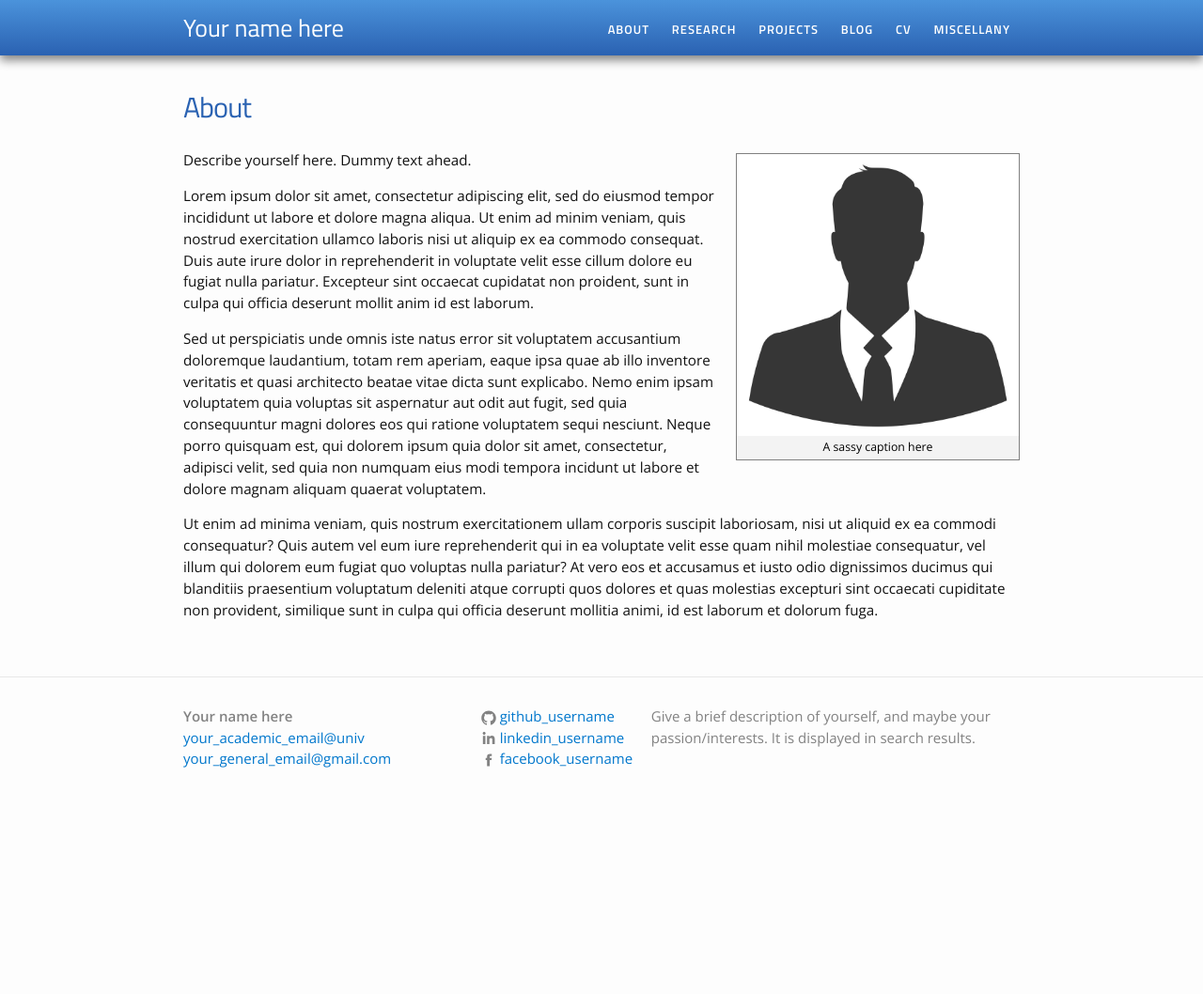
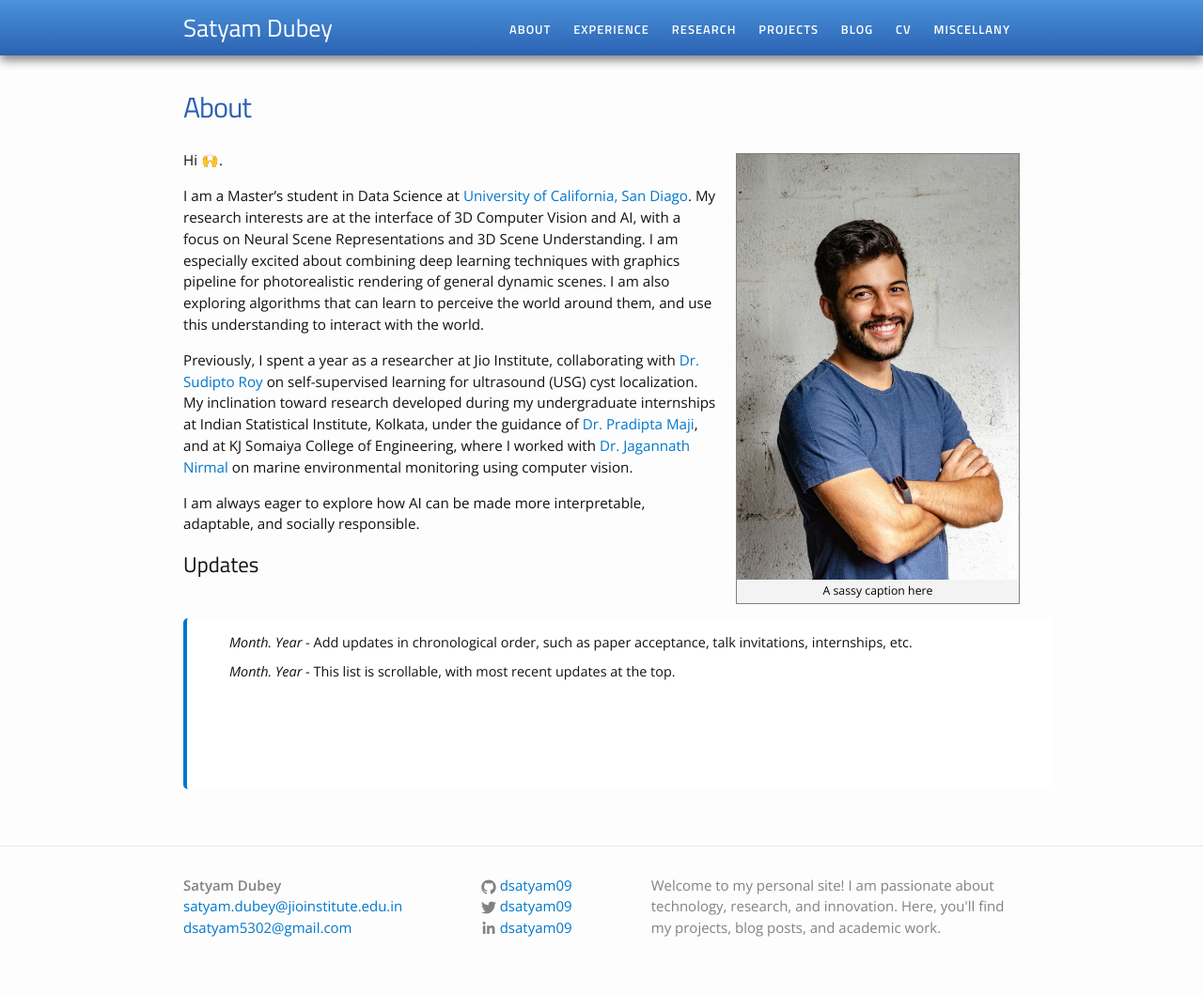
Before and after one commit to dsatyam09/dsatyam09.github.io, a Jekyll site: the page built from about.md, in a window 1280 px wide. Shown: the whole page at 94% size. Built offline with Jekyll 4.4.1, drawn with Linux system fonts in a browser that asks for light colours; before the commit the page ends 900 px from its top, so only the background shows below that.

Commit message:
updated about page

```diff
--- a/Gemfile
+++ b/Gemfile
@@ -6,3 +6,4 @@ gem "csv"
 gem "logger"
 gem "base64"
 gem "bigdecimal"
+gem "minima"
--- a/_config.yml
+++ b/_config.yml
@@ -1,20 +1,23 @@
 # Site settings
-title: Your name here
-general_email: your_general_email@gmail.com
-academic_email: your_academic_email@univ
+title: Satyam Dubey
+author: Satyam Dubey
+general_email: dsatyam5302@gmail.com
+academic_email: satyam.dubey@jioinstitute.edu.in
 
-description: > # this means to ignore newlines until "baseurl:"
-  Give a brief description of yourself, and maybe your passion/interests. It is displayed in search results.
+description: >
+  Welcome to my personal site! I am passionate about technology, research, and innovation.
+  Here, you'll find my projects, blog posts, and academic work.
 
-baseurl: "/academic-portfolio" # the subpath of your site, e.g. /blog/
+baseurl: "/dsatyam09"  # The subpath of your site, e.g., /blog/
+url: "https://ys1998.github.io"  # The base hostname & protocol for your site
 
-url: "https://ys1998.github.io" # the base hostname & protocol for your site
+# Social media links
+twitter_username: dsatyam09
+twitter_url: "https://twitter.com/dsatyam09"
+github_username: dsatyam09
+linkedin_username: dsatyam09  # Removed trailing slash for consistency
 
-# twitter_username: jekyllrb
-github_username: github_username
-linkedin_username: linkedin_username
-facebook_username: facebook_username
-# feel free to add other links here; you will have to add the SVG icon in _layouts/footer.html
+# Feel free to add other links here; add the corresponding SVG icon in _layouts/footer.html
 
 # Build settings
 markdown: kramdown
@@ -24,3 +27,6 @@ kramdown:
 
 # Other options
 permalink: blog/:year/:month/:title
+
+# Theme (optional, remove if using custom styling)
+theme: minima
--- a/_data/menu.yml
+++ b/_data/menu.yml
@@ -1,5 +1,8 @@
 - title: "About"
   href: "/about/"
+
+- title: "Experience"
+  href: "/experience/"
 
 - title: "Research"
   href: "/research/"
--- a/_sass/_layout.scss
+++ b/_sass/_layout.scss
@@ -66,39 +66,59 @@
     }
 }
 
+/**
+ * Page content (applies to all pages)
+ */
+.page-content {
+    max-width: 1200px; /* Expanded width */
+    margin: 0 auto;
+    padding: $spacing-unit;
+    display: flex;
+    flex-direction: column;
+    gap: 20px;
+}
 
+/* General container for all page layouts */
+.page-container {
+    display: flex;
+    flex-wrap: wrap;
+    justify-content: space-between;
+}
+
+/* Left-aligned text content */
+.page-text {
+    flex: 1;
+    min-width: 500px;
+}
+
+/* Image sections */
+.page-image img {
+    max-width: 300px;
+    border-radius: 10px;
+}
 
 /**
- * Page content
+ * Updates Section (for dynamic content areas)
  */
-.page-content {
-    padding: $spacing-unit 0;
+.updates {
+    width: 100%;
+    max-height: 250px;
+    overflow-y: auto;
+    padding: 15px;
+    border-left: 4px solid $brand-color;
+    background-color: lighten($grey-color-light, 10%);
+    border-radius: 5px;
 }
 
-.page-heading {
-    font-size: 20px;
+.updates ul {
+    list-style: none;
+    padding: 0;
 }
 
-.post-list {
-    margin-left: 0;
-    list-style: none;
-
-    > li {
-        margin-bottom: $spacing-unit;
+.updates li {
+    margin-bottom: 10px;
+    font-size: $base-font-size;
 }
-}
-
-.post-meta {
-    font-size: $small-font-size;
-    color: $grey-color;
-}
-
-.post-link {
-    display: block;
-    font-size: 24px;
-}
-
-
 
 /**
  * Posts
@@ -108,16 +128,11 @@
 }
 
 h1 /* .post-title */ {
-/*    font-size: 42px; */
     margin-top: 10px;
     letter-spacing: -1px;
     line-height: 1;
     font-family: 'Titillium Web', sans-serif;
     color: $blue-color-dark;
-
-    @include media-query($on-laptop) {
-/*        font-size: 36px; */
-    }
 }
 
 .post-content {
@@ -126,39 +141,31 @@ h1 /* .post-title */ {
     h2 {
         font-family: 'Titillium Web', sans-serif;
         font-weight: 500;
-/*        font-size: 32px; */
-
-        @include media-query($on-laptop) {
-/*            font-size: 28px; */
-        }
     }
 
     h3 {
         font-style: italic;
         font-weight: 500;
-/*        font-size: 26px; */
-
-        @include media-query($on-laptop) {
-/*            font-size: 22px; */
-        }
     }
 
-    h4 {
-/*       font-size: 20px; */
-
-        @include media-query($on-laptop) {
-/*            font-size: 18px; */
-        }
-    }
+    h4 {}
 }
 
-.footnotes ol li {list-style-type:decimal;}
-.footnotes ol {font-size:.85em; color:#666666;}
+/* Footnotes */
+.footnotes ol li {
+    list-style-type: decimal;
+}
+
+.footnotes ol {
+    font-size: .85em;
+    color: #666666;
+}
 
 html {
     overflow-y: scroll;
 }
 
+/* Listings */
 ul.listing {
     list-style-type: none;
     margin-left: 0px;
@@ -172,7 +179,6 @@ ul.listing li.listing-seperator {
 }
 
 ul.listing li.listing-item time {
-
     color: #333;
     font-weight: 500;
     text-transform: uppercase;
--- a/about.md
+++ b/about.md
@@ -4,12 +4,20 @@ title: About
 permalink: /about/
 ---
 
-{% include image.html url="/images/profile.jpg" caption="A sassy caption here" width=300 align="right" %}
+{% include image.html url="/images/mypic.jpg" caption="A sassy caption here" width=300 align="right" %}
 
-Describe yourself here. Dummy text ahead.
+Hi 🙌.
 
-Lorem ipsum dolor sit amet, consectetur adipiscing elit, sed do eiusmod tempor incididunt ut labore et dolore magna aliqua. Ut enim ad minim veniam, quis nostrud exercitation ullamco laboris nisi ut aliquip ex ea commodo consequat. Duis aute irure dolor in reprehenderit in voluptate velit esse cillum dolore eu fugiat nulla pariatur. Excepteur sint occaecat cupidatat non proident, sunt in culpa qui officia deserunt mollit anim id est laborum.
+I am a Master's student in Data Science at [University of California, San Diago](https://www.ri.cmu.edu/). My research interests are at the interface of 3D Computer Vision and AI, with a focus on Neural Scene Representations and 3D Scene Understanding. I am especially excited about combining deep learning techniques with graphics pipeline for photorealistic rendering of general dynamic scenes. I am also exploring algorithms that can learn to perceive the world around them, and use this understanding to interact with the world.
 
-Sed ut perspiciatis unde omnis iste natus error sit voluptatem accusantium doloremque laudantium, totam rem aperiam, eaque ipsa quae ab illo inventore veritatis et quasi architecto beatae vitae dicta sunt explicabo. Nemo enim ipsam voluptatem quia voluptas sit aspernatur aut odit aut fugit, sed quia consequuntur magni dolores eos qui ratione voluptatem sequi nesciunt. Neque porro quisquam est, qui dolorem ipsum quia dolor sit amet, consectetur, adipisci velit, sed quia non numquam eius modi tempora incidunt ut labore et dolore magnam aliquam quaerat voluptatem.
+Previously, I spent a year as a researcher at Jio Institute, collaborating with [Dr. Sudipto Roy](https://sites.google.com/view/a2idsia-at-xyx/sudipta-roy) on self-supervised learning for ultrasound (USG) cyst localization. My inclination toward research developed during my undergraduate internships at Indian Statistical Institute, Kolkata, under the guidance of [Dr. Pradipta Maji](https://www.isical.ac.in/~pmaji/), and at KJ Somaiya College of Engineering, where I worked with [Dr. Jagannath Nirmal](https://www.somaiya.edu/en/view-member/160111/) on marine environmental monitoring using computer vision.
 
-Ut enim ad minima veniam, quis nostrum exercitationem ullam corporis suscipit laboriosam, nisi ut aliquid ex ea commodi consequatur? Quis autem vel eum iure reprehenderit qui in ea voluptate velit esse quam nihil molestiae consequatur, vel illum qui dolorem eum fugiat quo voluptas nulla pariatur? At vero eos et accusamus et iusto odio dignissimos ducimus qui blanditiis praesentium voluptatum deleniti atque corrupti quos dolores et quas molestias excepturi sint occaecati cupiditate non provident, similique sunt in culpa qui officia deserunt mollitia animi, id est laborum et dolorum fuga.
+I am always eager to explore how AI can be made more interpretable, adaptable, and socially responsible.
+
+<h2>Updates</h2>
+<div class="updates" style="height: 10em; overflow-y: scroll;">
+<ul>
+<li><i>Month. Year</i> - Add updates in chronological order, such as paper acceptance, talk invitations, internships, etc.</li>
+<li><i>Month. Year</i> - This list is scrollable, with most recent updates at the top.</li>
+</ul>
+</div>
```
Also changed, not shown: Experience.md (added), Gemfile.lock, images/mypic.jpg (added). Lines whose indentation alone changed are shown as unchanged.
